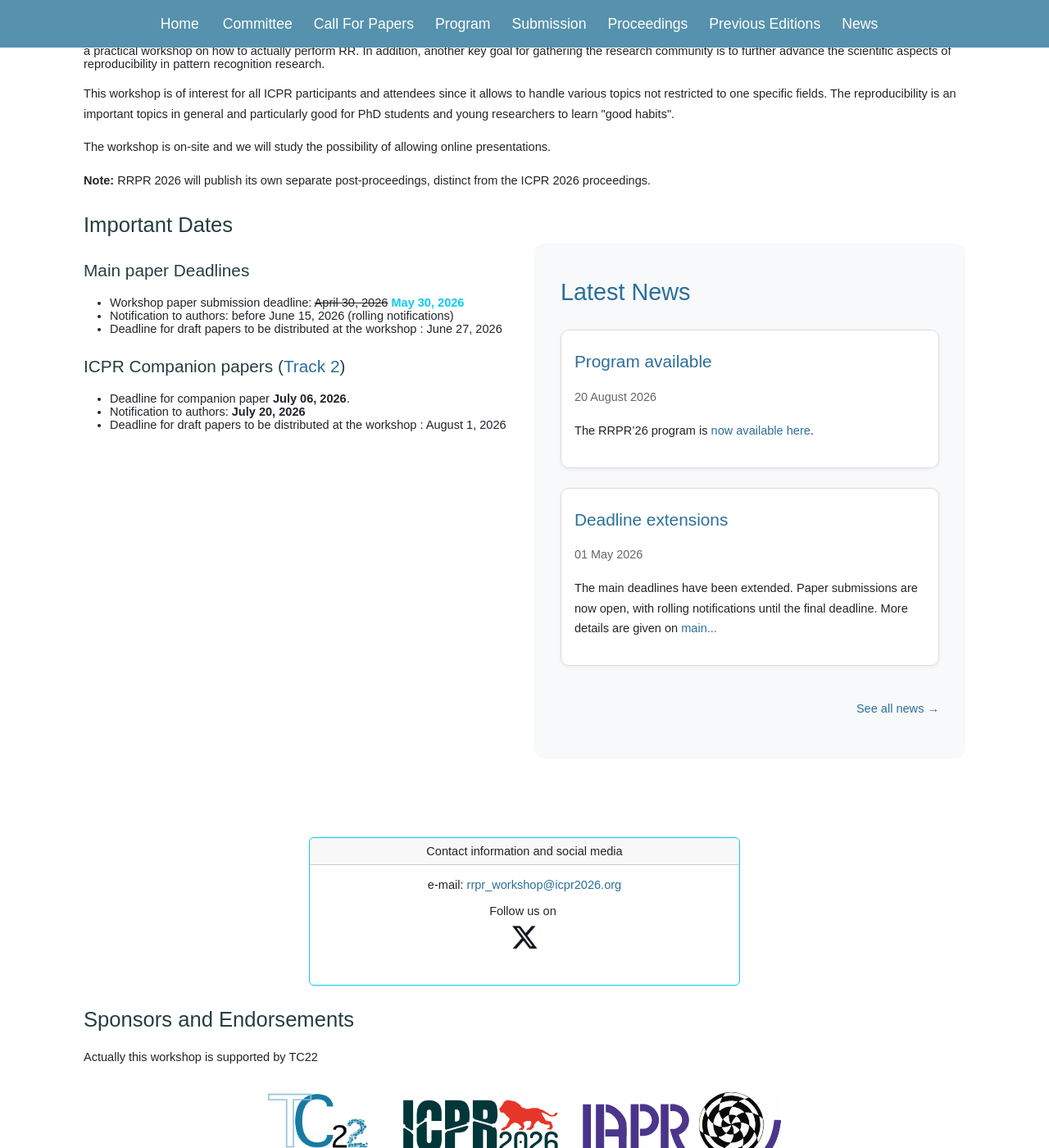
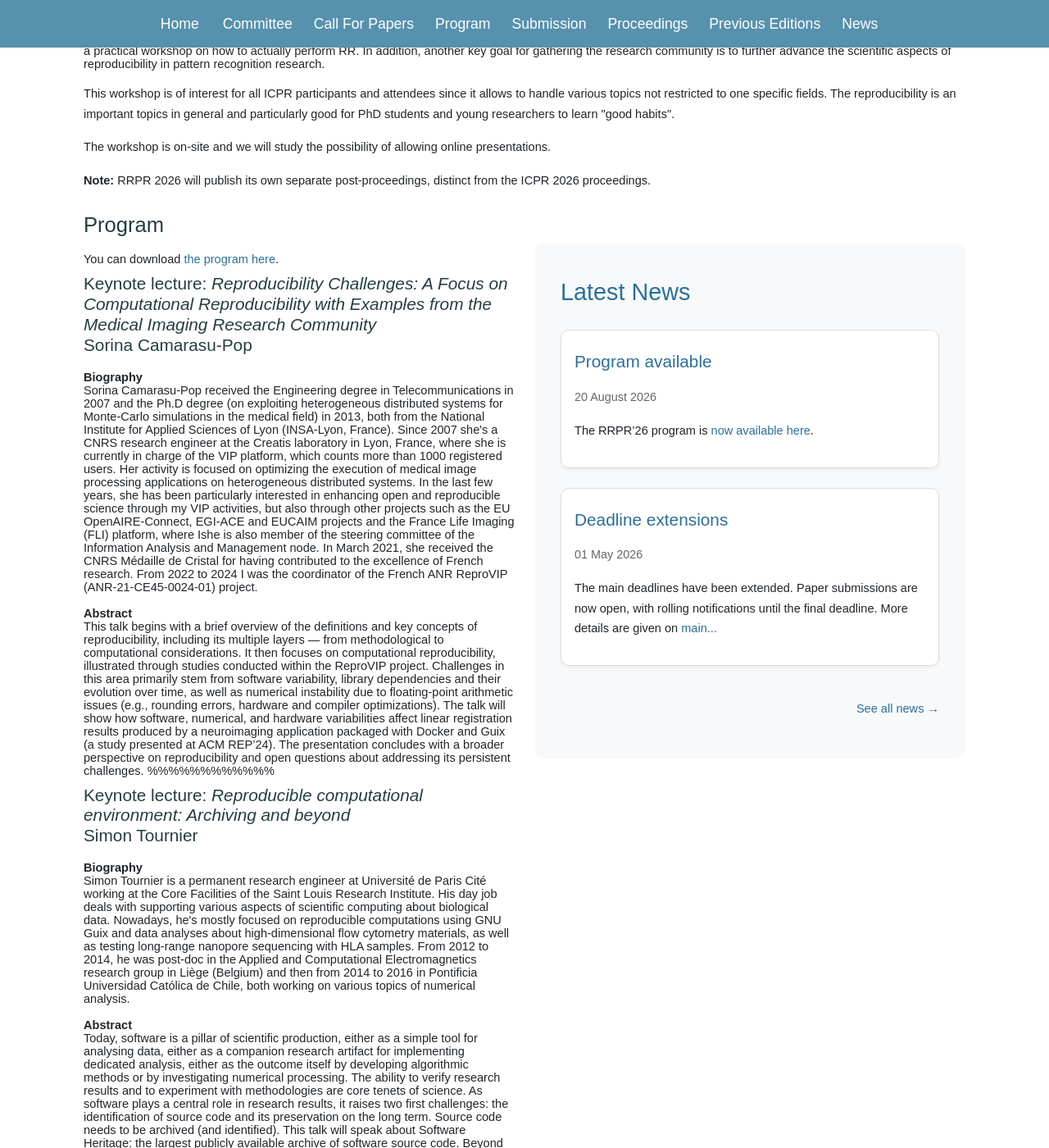
Before and after one commit to TC22-Team/rrpr2026, a Jekyll site: the page built from index.html, in a window 1280 px wide and 1400 px high, scrolled down 435 px. Shown: the whole window at 82% size. Built offline with Jekyll 4.4.1, drawn with Linux system fonts in a browser that asks for light colours; some of the changed text lies outside the part shown.

Commit message:
Add keynote speakers to the main page

```diff
--- a/index.html
+++ b/index.html
@@ -52,6 +52,43 @@ Following the success of the five first editions, we are proud to present the 6t
   <div class="row">
 
 <div class="col-lg-6 ">
+
+
+<h2>Program</h2>
+You can download <a href="{{ site.baseurl }}/assets/files/programRRPR2026.pdf">the program here</a>.
+
+<h3>Keynote lecture: <i>Reproducibility Challenges: A Focus on Computational Reproducibility with Examples from the Medical Imaging Research Community</i><br>Sorina Camarasu-Pop</h3>
+<b>Biography</b><br>
+Sorina Camarasu-Pop received the Engineering degree in Telecommunications in 2007 and the Ph.D degree (on exploiting heterogeneous distributed systems for Monte-Carlo simulations in the medical field) in 2013, both from the National Institute for Applied Sciences of Lyon (INSA-Lyon, France).
+
+Since 2007 she's a CNRS research engineer at the Creatis laboratory in Lyon, France, where she is currently in charge of the VIP platform, which counts more than 1000 registered users. Her activity is focused on optimizing the execution of medical image processing applications on heterogeneous distributed systems.
+
+In the last few years, she has been particularly interested in enhancing open and reproducible science through my VIP activities, but also through other projects such as the EU OpenAIRE-Connect, EGI-ACE and EUCAIM projects and the France Life Imaging (FLI) platform, where Ishe is also member of the steering committee of the Information Analysis and Management node.
+
+In March 2021, she received the CNRS Médaille de Cristal for having contributed to the excellence of French research. From 2022 to 2024 I was the coordinator of the French ANR ReproVIP (ANR-21-CE45-0024-01) project.
+<br><br>
+
+<b>Abstract</b><br>
+This talk begins with a brief overview of the definitions and key concepts of reproducibility, including its multiple layers — from methodological to computational considerations. It then focuses on computational reproducibility, illustrated through studies conducted within the ReproVIP project. Challenges in this area primarily stem from software variability, library dependencies and their evolution over time, as well as numerical instability due to floating-point arithmetic issues (e.g., rounding errors, hardware and compiler optimizations). The talk will show how software, numerical, and hardware variabilities affect linear registration results produced by a neuroimaging application packaged with Docker and Guix (a study presented at ACM REP’24). The presentation concludes with a broader perspective on reproducibility and open questions about addressing its persistent challenges.
+
+%%%%%%%%%%%%
+
+<h3>Keynote lecture: <i> Reproducible computational environment: Archiving and beyond</i><br>Simon Tournier</h3>
+<b>Biography</b><br>
+Simon Tournier is a permanent research engineer at Université de Paris Cité working at the Core Facilities of the Saint Louis Research Institute. His day job deals with supporting various aspects of scientific computing about biological data.
+
+Nowadays, he's mostly focused on reproducible computations using GNU Guix and data analyses about high-dimensional flow cytometry materials, as well as testing long-range nanopore sequencing with HLA samples.
+
+From 2012 to 2014, he was post-doc in the Applied and Computational Electromagnetics research group in Liège (Belgium) and then from 2014 to 2016 in Pontificia Universidad Católica de Chile, both working on various topics of numerical analysis.
+<br><br>
+
+<b>Abstract</b><br>
+Today, software is a pillar of scientific production, either as a simple tool for analysing data, either as a companion research artifact for implementing
+dedicated analysis, either as the outcome itself by developing algorithmic methods or by investigating numerical processing.  The ability to verify
+research results and to experiment with methodologies are core tenets of science.  As software plays a central role in research results, it raises two
+first challenges: the identification of source code and its preservation on the long term.  Source code needs to be archived (and identified).  This talk will speak about
+Software Heritage: the largest publicly available archive of software source code.  Beyond source code, computers execute binary code and the talk will
+open a discussion about a third challenge: how such computational environment (a.k.a package managers) needs to also be identified and preserved.
 
 <h2> Important Dates</h2>
 
```
